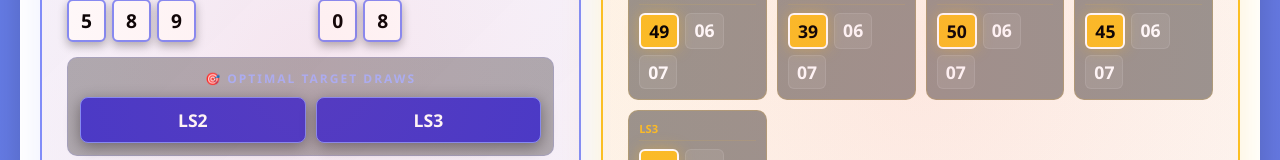
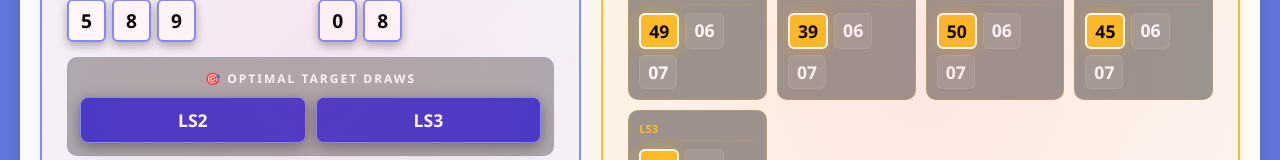
Before and after one commit to umairrana007/ak-lasbela-analysis, a React app in the folder frontend/: page / in a window 1280 px wide. Shown: the part 480-640 px from the top of the page. Built offline with nearby package versions, Linux system fonts and the light colour scheme; no server answers; the database is empty; the HTML template or start-up script is replaced by a standard one.

Commit message:
UI: Final polish for label visibility

```diff
--- a/frontend/src/App.jsx
+++ b/frontend/src/App.jsx
@@ -469,7 +469,7 @@ const App = () => {
                             </div>
 
                             <div style={{background: 'rgba(0,0,0,0.3)', padding: '12px', borderRadius: '10px', border: '1px solid rgba(129, 140, 248, 0.2)'}}>
-                                <div style={{fontSize: '0.75em', color: '#a5b4fc', marginBottom: '10px', fontWeight: '950', textTransform: 'uppercase', letterSpacing: '2px', textAlign: 'center'}}>🎯 Optimal Target Draws</div>
+                                <div style={{fontSize: '0.75em', color: '#fff', marginBottom: '10px', fontWeight: '950', textTransform: 'uppercase', letterSpacing: '2px', textAlign: 'center'}}>🎯 Optimal Target Draws</div>
                                 <div style={{display: 'flex', gap: '10px'}}>
                                     {predictions.triple_x_trick.target_draws.map(draw => (
                                         <span key={draw} style={{flex: 1, background: '#4338ca', color: '#fff', padding: '10px 5px', borderRadius: '8px', textAlign: 'center', fontSize: '1.1em', fontWeight: '950', border: '1px solid #818cf8', boxShadow: '0 4px 15px rgba(0,0,0,0.4)'}}>{draw}</span>
```
